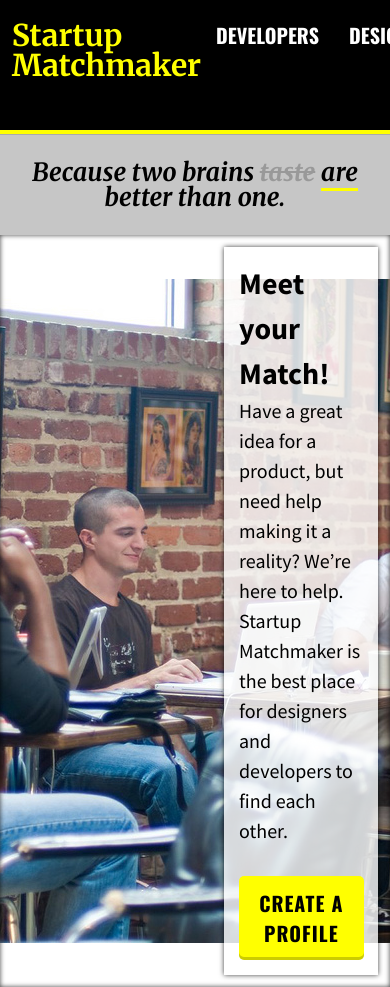
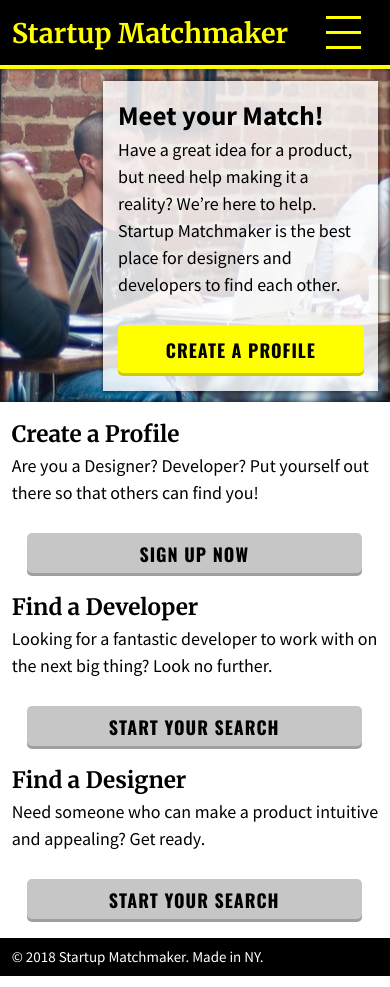
Before and after one commit to JSDuhl/startup_matchmaker_responsive, a plain HTML site: page index.html in a window 390 px wide. Shown: the top 987 px of the page. Drawn offline with nearby package versions, Linux system fonts and the light colour scheme.

Commit message:
initial commit

```diff
--- /dev/null
+++ b/css/main2.css
@@ -0,0 +1,144 @@
+body {
+	font-family: 'Source Sans Pro', sans-serif;
+	font-size: 20px;
+	line-height: 1.5;
+	cursor: default;
+}
+
+.wrapper {
+	max-width: 768px;
+	margin: auto;
+}
+
+.flex {
+  display: flex;
+}
+
+
+nav {
+  display: none;
+}
+
+nav ul {
+  display: flex;
+  flex-direction: column;
+  width: 100%;
+}
+
+nav li{
+  height: 50px;
+  width: 100%;
+  margin: 0px;
+  border-right: none;
+  border-left: none;
+  border-bottom: none;
+}
+
+#hamburger {
+  align-items: center;
+  align-self:flex-start;
+  display: flex;
+  flex-direction: column;
+  justify-content:space-around;
+  margin: 10px;
+  width: 50px;
+}
+
+.line{
+	width: 35px;
+  height: 3px;
+   background-color: yellow;
+  margin: 6px 0;
+}
+
+h1 {
+	font-size: 1.5em;
+}
+
+h2 {
+	font-size: 1.5em;
+	font-weight: bold;
+}
+
+h3 {
+	font-family: 'Merriweather', serif;
+	font-size: 1em;
+	font-weight: bold;
+}
+
+p {
+	margin: 0 0 1.5em 0;
+}
+
+.tagline {
+	display: none;
+}
+
+.button {
+	font-family: 'Oswald', sans-serif;
+	text-decoration: none;
+	text-transform: uppercase;
+	letter-spacing: 1px;
+	font-weight: bold;
+	background: yellow;
+	color: black;
+	display: block;
+	text-align: center;
+	padding: 8px;
+	box-shadow: inset 0 -3px 0 rgba(0,0,0,.2);
+	border-radius: 5px;
+	margin-left: 15px;
+	margin-right: 40px;
+}
+
+.banner {
+	background-size: cover;
+	background: url(../images/coworking.jpg) center center no-repeat;
+	box-shadow: inset 0 0 5px rgba(0,0,0,.75);
+	overflow: hidden;
+	padding: 3%;
+}
+
+.blurb {
+	background: rgba(255,255,255,.8);
+	box-shadow: 0 0 5px rgba(0,0,0,.75);
+	float: right;
+	margin: 0 auto;
+	padding: 4%;
+	width: 68%;
+}
+
+.touts {
+	background: #EEE;
+	background: white;
+	overflow: hidden;
+	padding: 2% 0;
+	margin-right: 10px;
+}
+
+.tout {
+	box-shadow: inset -1px 0 0 rgba(0,0,0,.15);
+	padding: 2% 3%;
+	width: 100%;
+		margin-right: 10px;
+}
+
+.tout:last-child {
+	box-shadow: none;
+}
+
+.tout .button {
+	background: #C6C6C6;
+}
+
+.profiles {
+	background: #C6C6C6;
+	padding: 10px;
+}
+
+footer {
+	background: black;
+	color: white;
+	padding: 2% 3%;
+	font-size: 15px;
+}
--- /dev/null
+++ b/css/main_media_query.css
@@ -0,0 +1,180 @@
+body {
+	font-family: 'Source Sans Pro', sans-serif;
+	font-size: 20px;
+	line-height: 1.5;
+	cursor: default;
+}
+
+.wrapper {
+	max-width: 1280px;
+	margin: auto;
+}
+
+.flex {
+  display: flex;
+}
+
+#hamburger {
+	display: none;
+}
+
+h1 {
+	font-size: 2em;
+	line-height: 1;
+}
+
+h2 {
+	font-size: 1.5em;
+	font-weight: bold;
+}
+
+h3 {
+	font-family: 'Merriweather', serif;
+	font-size: 1.25em;
+	font-weight: bold;
+}
+
+p {
+	margin: 0 0 1.5em 0;
+}
+
+.button {
+	font-family: 'Oswald', sans-serif;
+	text-decoration: none;
+	text-transform: uppercase;
+	letter-spacing: 1px;
+	font-weight: bold;
+	background: yellow;
+	color: black;
+	display: block;
+	text-align: center;
+	padding: 12px;
+	box-shadow: inset 0 -3px 0 rgba(0,0,0,.2);
+	border-radius: 5px;
+}
+
+.banner {
+	background-size: cover;
+	background: url(../images/coworking.jpg) center center no-repeat;
+	box-shadow: inset 0 0 5px rgba(0,0,0,.75);
+	overflow: hidden;
+	padding: 3%;
+}
+
+.blurb {
+	background: rgba(255,255,255,.8);
+	box-shadow: 0 0 5px rgba(0,0,0,.75);
+	float: right;
+	margin: 0 auto;
+	padding: 4%;
+	width: 34%;
+}
+
+.touts {
+	background: #EEE;
+	background: white;
+	overflow: hidden;
+	padding: 2% 0;
+}
+
+.tout {
+	box-shadow: inset -1px 0 0 rgba(0,0,0,.15);
+	float: left;
+	padding: 2% 3%;
+	width: 27.3333%;
+}
+
+.tout:last-child {
+	box-shadow: none;
+}
+
+.tout .button {
+	background: #C6C6C6;
+}
+
+.profiles {
+	background: #C6C6C6;
+	padding: 10px;
+}
+
+footer {
+	background: black;
+	color: white;
+	padding: 2% 3%;
+}
+
+
+@media screen and (max-width: 768px) {
+
+	body {
+		font-size: 18px;
+	}
+
+
+
+
+	.wrapper {
+		max-width: 768px;
+	}
+
+	nav {
+	  display: none;
+	}
+
+	nav ul {
+	  display: flex;
+	  flex-direction: column;
+	  width: 100%;
+	}
+
+	nav li{
+	  height: 50px;
+	  width: 100%;
+	  margin: 0px;
+	  border-right: none;
+	  border-left: none;
+	  border-bottom: none;
+	}
+
+	#hamburger {
+	  align-items: center;
+	  align-self:flex-start;
+	  display: flex;
+	  flex-direction: column;
+	  justify-content:space-around;
+	  margin: 10px;
+	  width: 50px;
+	}
+
+	.line{
+		width: 35px;
+	  height: 3px;
+	   background-color: yellow;
+	  margin: 6px 0;
+	}
+
+	.tagline {
+		display: none;
+	}
+
+.tout .button {
+	padding: 8px;
+	margin-left: 15px;
+	margin-right: 40px;
+}
+
+.blurb {
+	width: 67%;
+}
+
+	.tout {
+		width: 100%;
+		margin-right: 10px;
+	}
+
+	footer {
+		font-size: 15px;
+	}
+
+
+}
--- a/index.html
+++ b/index.html
@@ -3,9 +3,10 @@
 <head>
 	<meta charset="utf-8">
 	<title>Startup Matchmaker</title>
+	<meta name="viewport" content="width=device-width, initial-scale=1">
 	<link href='http://fonts.googleapis.com/css?family=Source+Sans+Pro:400,700|Oswald:700|Merriweather:700,700italic' rel='stylesheet' type='text/css'>
 	<link rel="stylesheet" href="css/reset.css">
-	<link rel="stylesheet" href="css/main.css">
+	<link rel="stylesheet" href="css/main_media_query.css">
 	<link rel="stylesheet" href="css/header.css">
 	<link rel="stylesheet" href="css/tagline.css">
 </head>
@@ -22,6 +23,11 @@
 					<li><a href="blog.html">Blog</a></li>
 				</ul>
 			</nav>
+			<div id="hamburger">
+				<div class="line"></div>
+				<div class="line"></div>
+				<div class="line"></div>
+			</div>
 		</div>
 	</header>
 	<p class="tagline">Because two brains <del>taste</del> <ins>are</ins> better than&nbsp;one.</p>
@@ -64,5 +70,6 @@
 			© 2018 Startup Matchmaker. Made in NY.
 		</div>
 	</footer>
+	<script src="js/main.js"></script>
 </body>
 </html>
```
